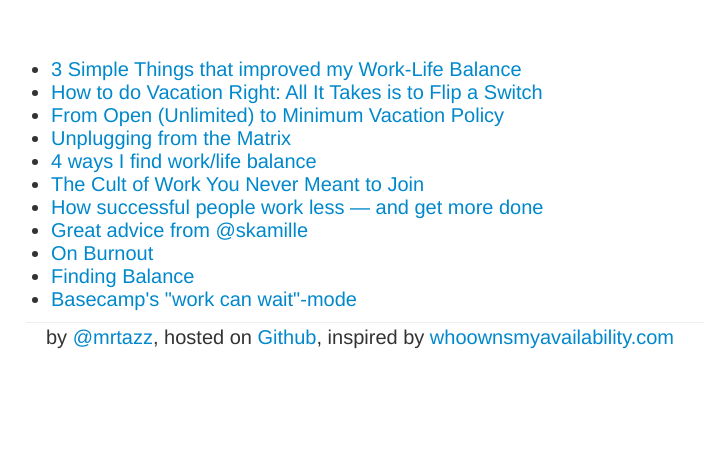
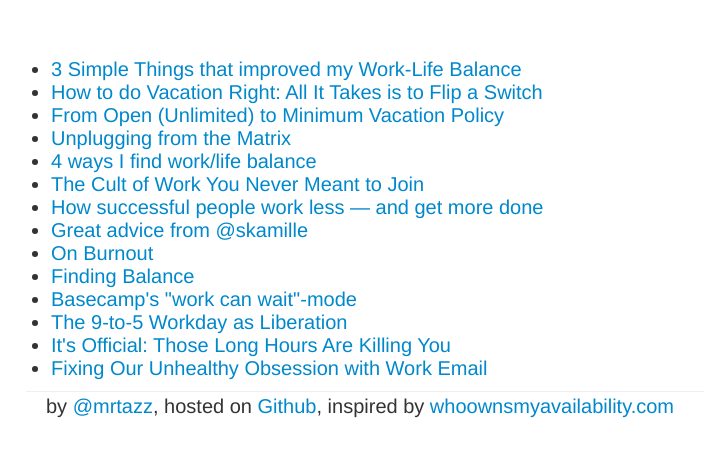
Before and after one commit to mrtazz/whoownsmyworklifebalance.com, a Jekyll site: the page built from links.html, in a window 1280 px wide. Shown: the top 457 px of the page, without its empty margins (144-848 px from the left). Built offline with Jekyll 4.4.1, drawn with Linux system fonts in a browser that asks for light colours; comment, search, counter and statistics services are not loaded.

Commit message:
add some new links to articles

```diff
--- a/_data/links.yml
+++ b/_data/links.yml
@@ -20,3 +20,9 @@
   url: https://medium.com/the-lighthouse/finding-balance-7388ce748051
 - title: Basecamp's "work can wait"-mode
   url: https://medium.com/woah-basecamp-3/basecamp-3-work-can-wait-4adfb285c84b
+- title: The 9-to-5 Workday as Liberation
+  url: http://www.theatlantic.com/business/archive/2015/09/reclaiming-the-9-to-5-as-a-symbol-of-empowerment/404551/
+- title: "It's Official: Those Long Hours Are Killing You"
+  url: http://www.inc.com/geoffrey-james/it-s-official-those-long-hours-are-killing-you.html
+- title: Fixing Our Unhealthy Obsession with Work Email
+  url: https://hbr.org/2015/09/fixing-our-unhealthy-obsession-with-work-email
```
